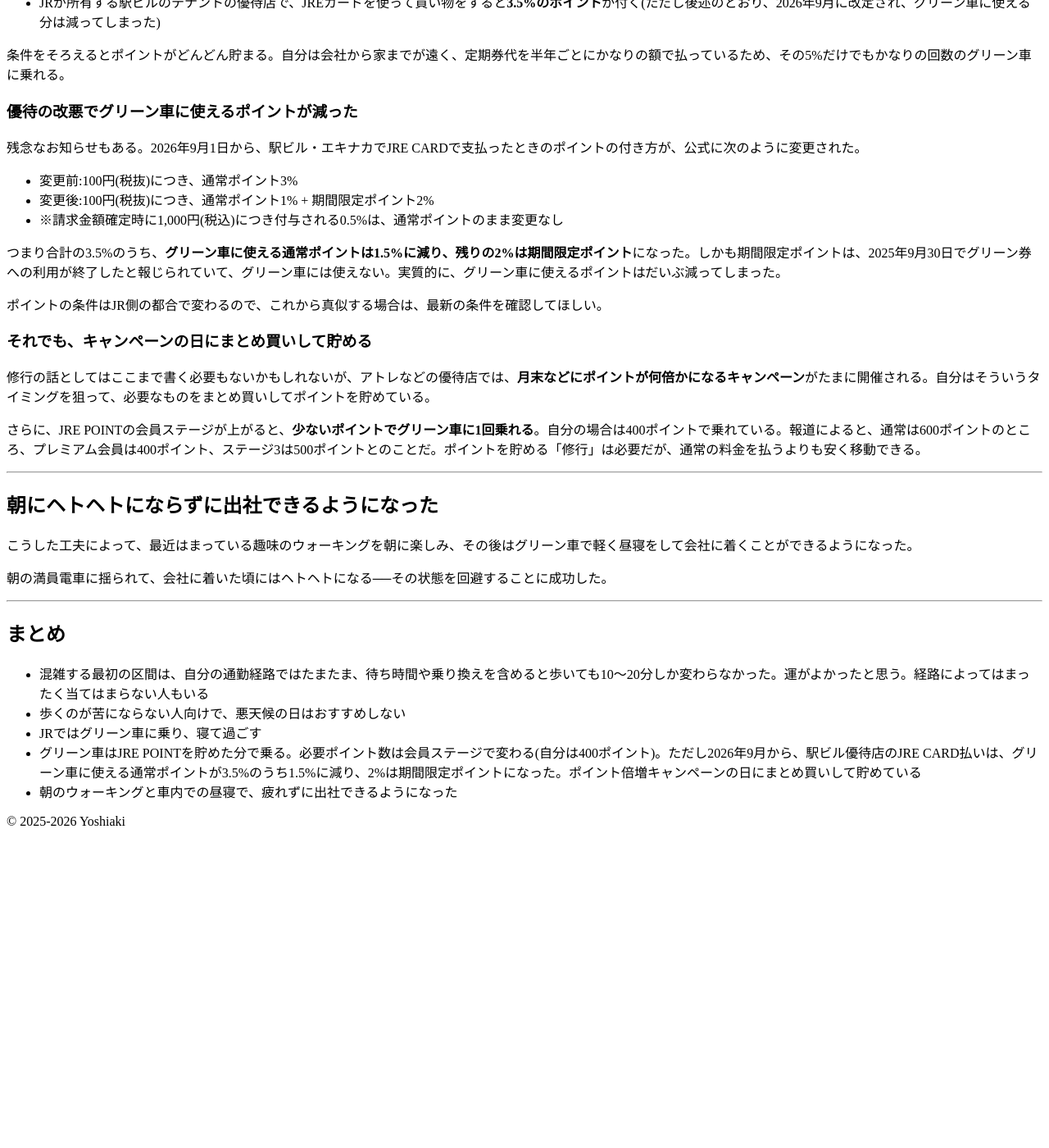
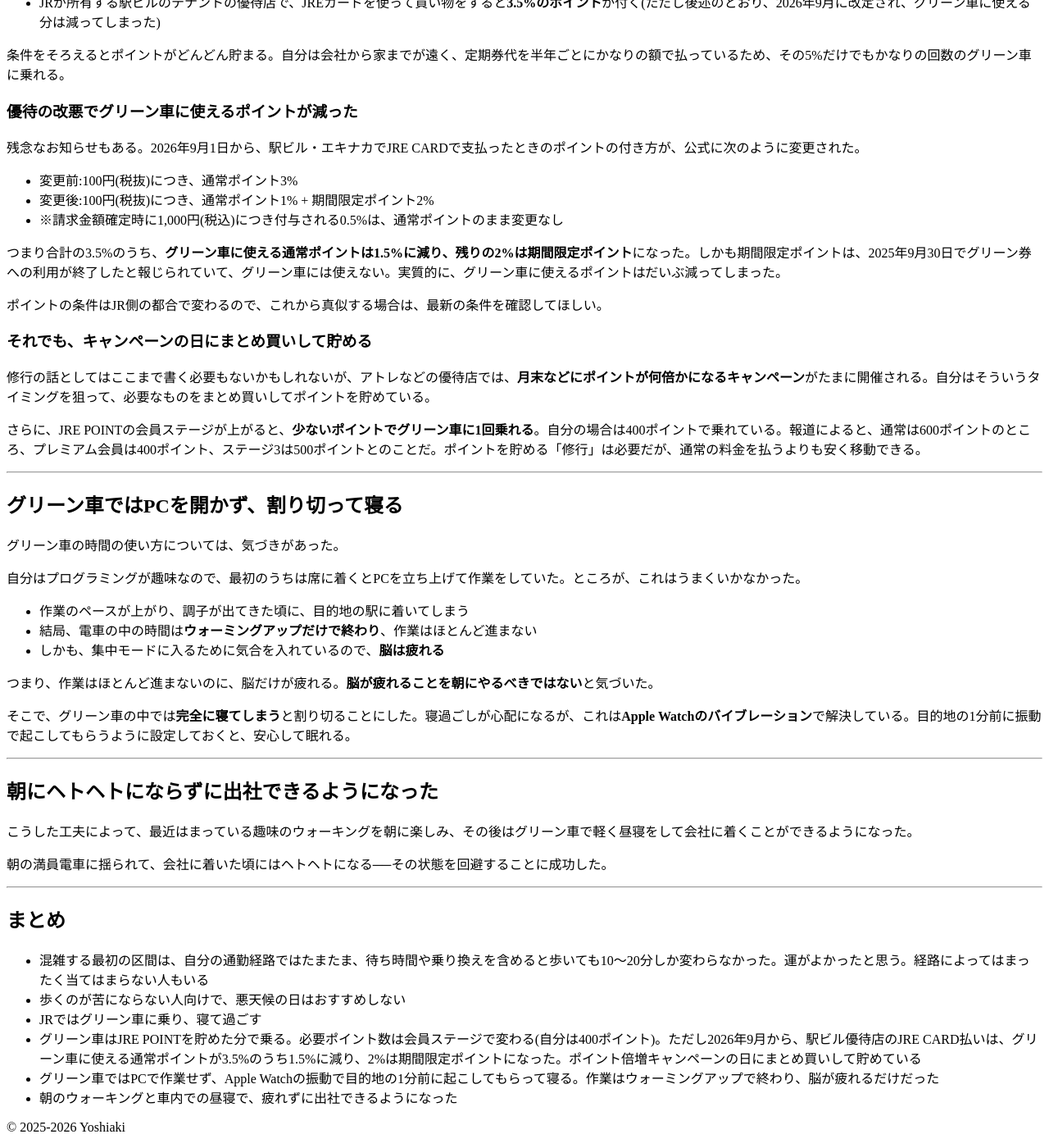
Before and after one commit to yossato/articles, a Jekyll site: the page built from _posts/2026-11-11-commute-walk-green-car.md, in a window 1280 px wide and 1400 px high, scrolled down 1068 px. Shown: the whole window at 82% size. Built offline with Jekyll 4.4.1, drawn with Linux system fonts in a browser that asks for light colours; before the commit the page ends 2095 px from its top, so only the background shows below that.

Commit message:
グリーン車内ではPC作業をやめて寝る話を追記
Co-Authored-By: Claude Sonnet 5.5 <noreply@anthropic.com>
Claude-Session: https://claude.ai/code/session_01WBBc6WzyLAjRqzY3r4uPec

```diff
--- a/_posts/2026-11-11-commute-walk-green-car.md
+++ b/_posts/2026-11-11-commute-walk-green-car.md
@@ -69,6 +69,22 @@ description: "朝の通勤電車の混雑を避けるため、乗り換えの多
 
 ---
 
+## グリーン車ではPCを開かず、割り切って寝る
+
+グリーン車の時間の使い方については、気づきがあった。
+
+自分はプログラミングが趣味なので、最初のうちは席に着くとPCを立ち上げて作業をしていた。ところが、これはうまくいかなかった。
+
+- 作業のペースが上がり、調子が出てきた頃に、目的地の駅に着いてしまう
+- 結局、電車の中の時間は**ウォーミングアップだけで終わり**、作業はほとんど進まない
+- しかも、集中モードに入るために気合を入れているので、**脳は疲れる**
+
+つまり、作業はほとんど進まないのに、脳だけが疲れる。**脳が疲れることを朝にやるべきではない**と気づいた。
+
+そこで、グリーン車の中では**完全に寝てしまう**と割り切ることにした。寝過ごしが心配になるが、これは**Apple Watchのバイブレーション**で解決している。目的地の1分前に振動で起こしてもらうように設定しておくと、安心して眠れる。
+
+---
+
 ## 朝にヘトヘトにならずに出社できるようになった
 
 こうした工夫によって、最近はまっている趣味のウォーキングを朝に楽しみ、その後はグリーン車で軽く昼寝をして会社に着くことができるようになった。
@@ -83,4 +99,5 @@ description: "朝の通勤電車の混雑を避けるため、乗り換えの多
 - 歩くのが苦にならない人向けで、悪天候の日はおすすめしない
 - JRではグリーン車に乗り、寝て過ごす
 - グリーン車はJRE POINTを貯めた分で乗る。必要ポイント数は会員ステージで変わる(自分は400ポイント)。ただし2026年9月から、駅ビル優待店のJRE CARD払いは、グリーン車に使える通常ポイントが3.5%のうち1.5%に減り、2%は期間限定ポイントになった。ポイント倍増キャンペーンの日にまとめ買いして貯めている
+- グリーン車ではPCで作業せず、Apple Watchの振動で目的地の1分前に起こしてもらって寝る。作業はウォーミングアップで終わり、脳が疲れるだけだった
 - 朝のウォーキングと車内での昼寝で、疲れずに出社できるようになった
```
